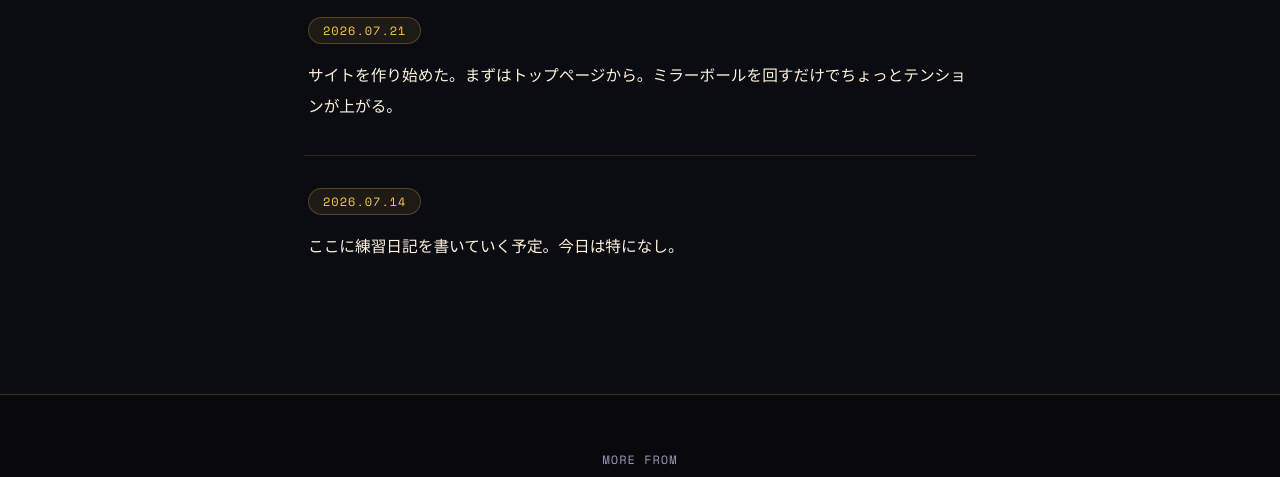
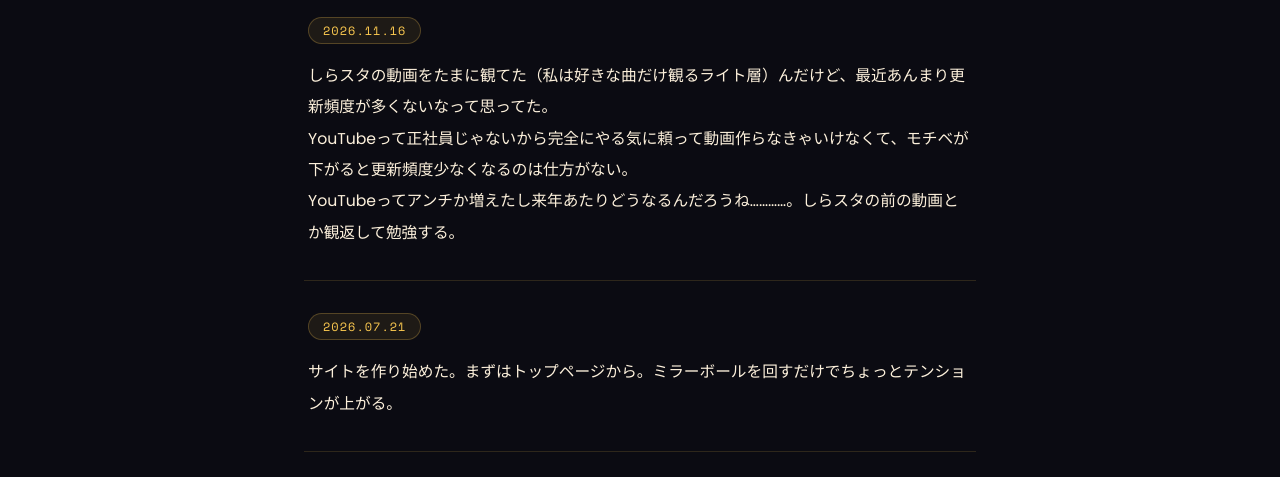
Before and after one commit to Azaleacreativeroom888/fan-singsong, a plain HTML site: page blog.html in a window 1280 px wide. Shown: the part 295-772 px from the top of the page. Drawn offline with nearby package versions, Linux system fonts and the light colour scheme.

Commit message:
Update blog.html

```diff
--- a/blog.html
+++ b/blog.html
@@ -227,6 +227,13 @@
 <div class="diary">
 
   <div class="entry">
+    <span class="date">2026.11.16</span>
+    <p>しらスタの動画をたまに観てた（私は好きな曲だけ観るライト層）んだけど、最近あんまり更新頻度が多くないなって思ってた。
+      YouTubeって正社員じゃないから完全にやる気に頼って動画作らなきゃいけなくて、モチベが下がると更新頻度少なくなるのは仕方がない。
+      YouTubeってアンチか増えたし来年あたりどうなるんだろうね…………。しらスタの前の動画とか観返して勉強する。</p>
+  </div>
+
+  <div class="entry">
     <span class="date">2026.07.21</span>
     <p>サイトを作り始めた。まずはトップページから。ミラーボールを回すだけでちょっとテンションが上がる。</p>
   </div>
```
